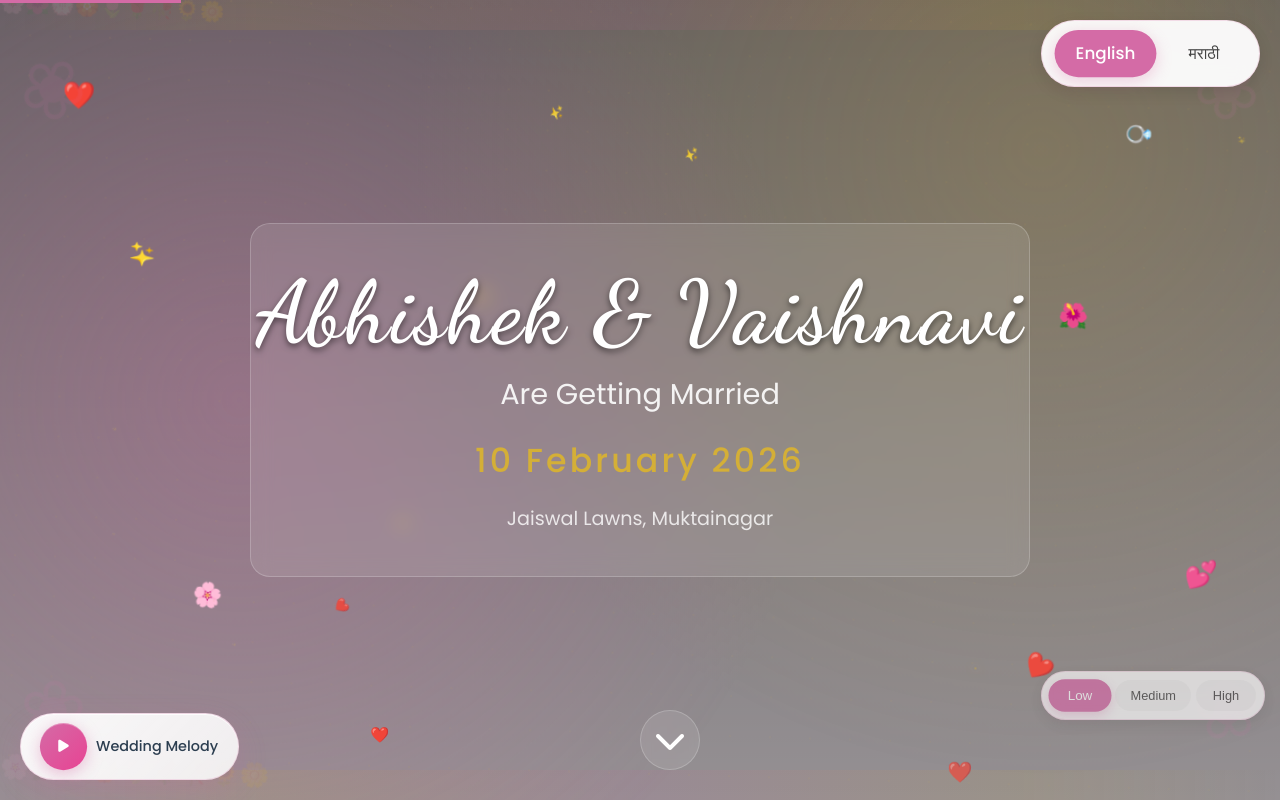
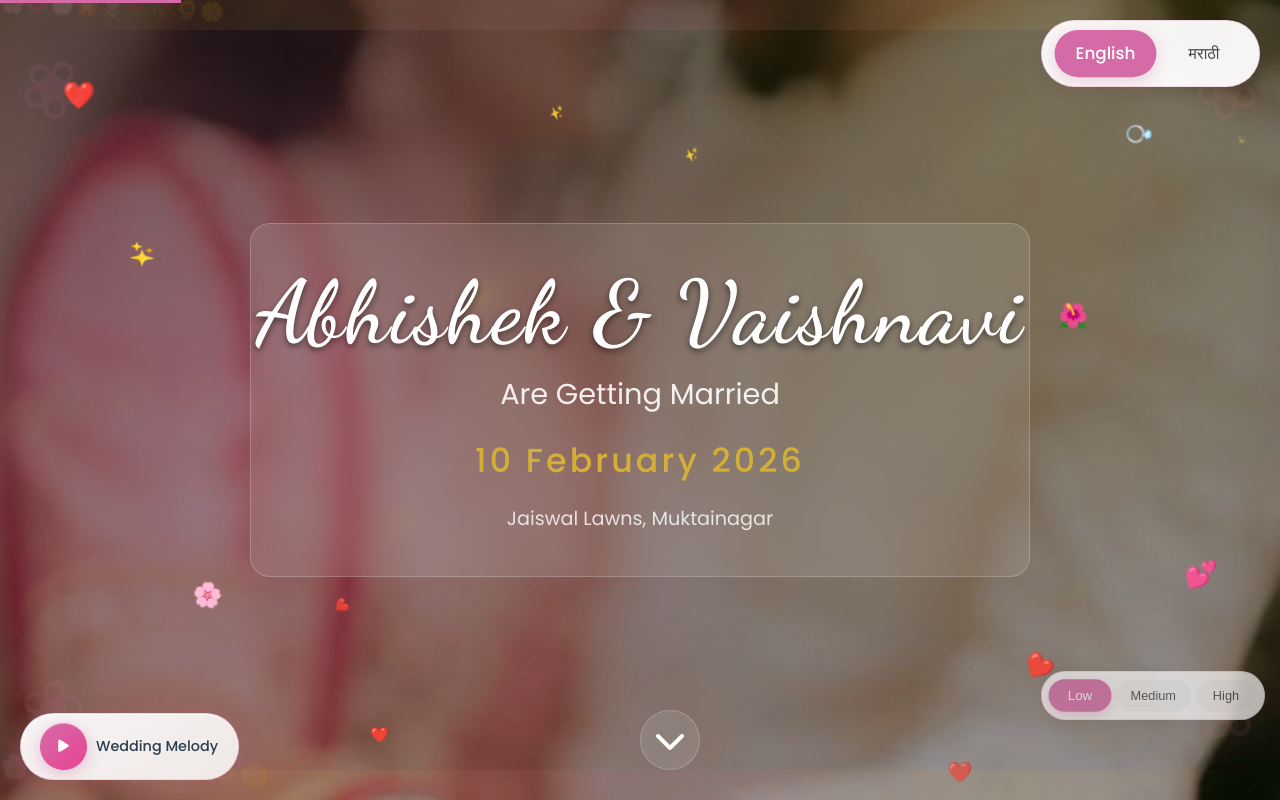
Before and after one commit to ashrysonawane/AbhiNaviWeddingInvetation, a plain HTML site: page index.html in a window 1280 px wide. Shown: the top 800 px of the page. Drawn offline with nearby package versions, Linux system fonts and the light colour scheme.

Commit message:
BG Added

```diff
--- a/CSS/style.css
+++ b/CSS/style.css
@@ -497,7 +497,7 @@
             height: 100vh;
             max-height: 100vh;
             background: linear-gradient(rgba(0, 0, 0, 0.6), rgba(0, 0, 0, 0.4)),
-                        url(images/ImgBG.jpg)
+                        url(../images/ImgBG.jpg)
                         center/cover no-repeat;
             display: flex;
             justify-content: center;
```
